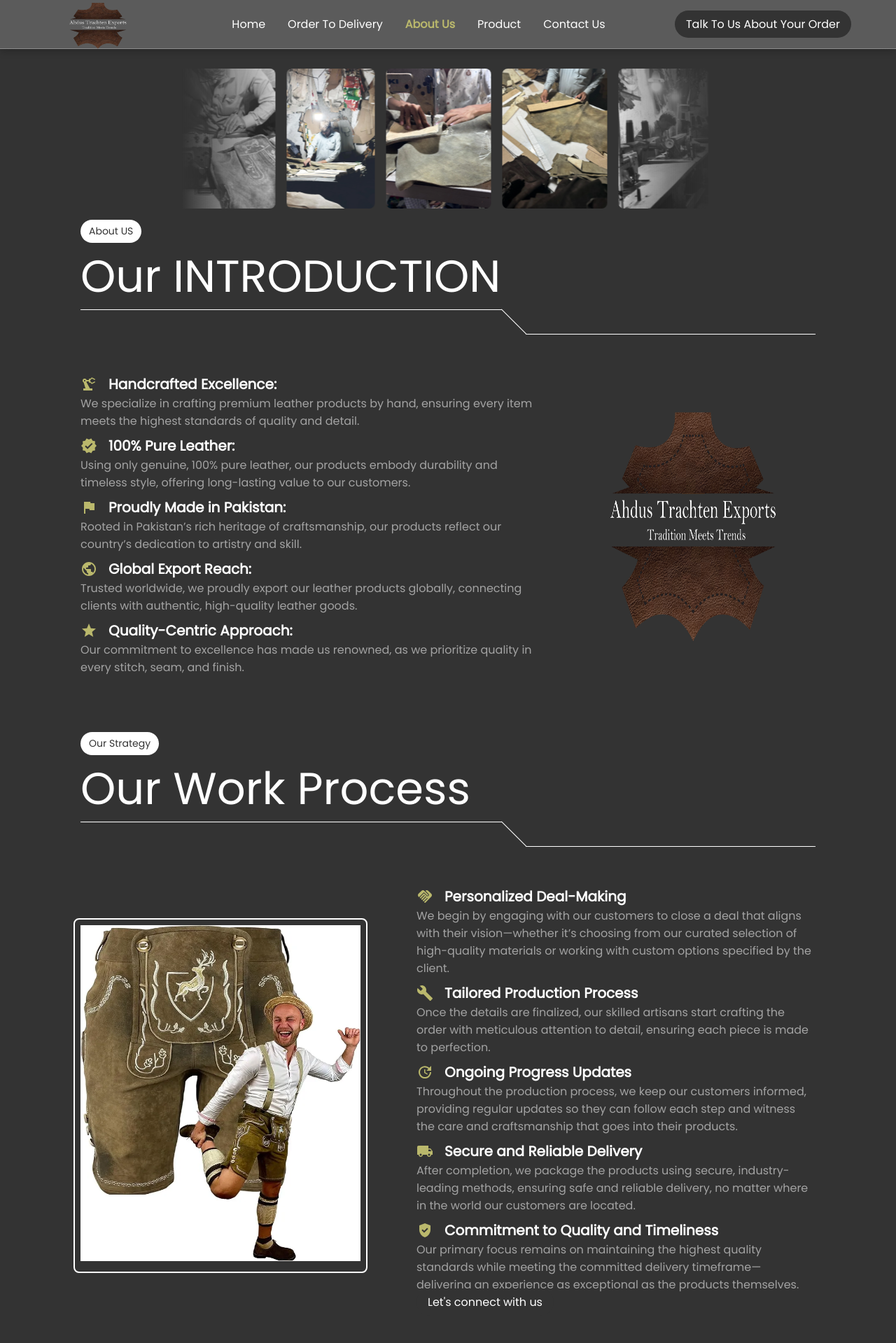
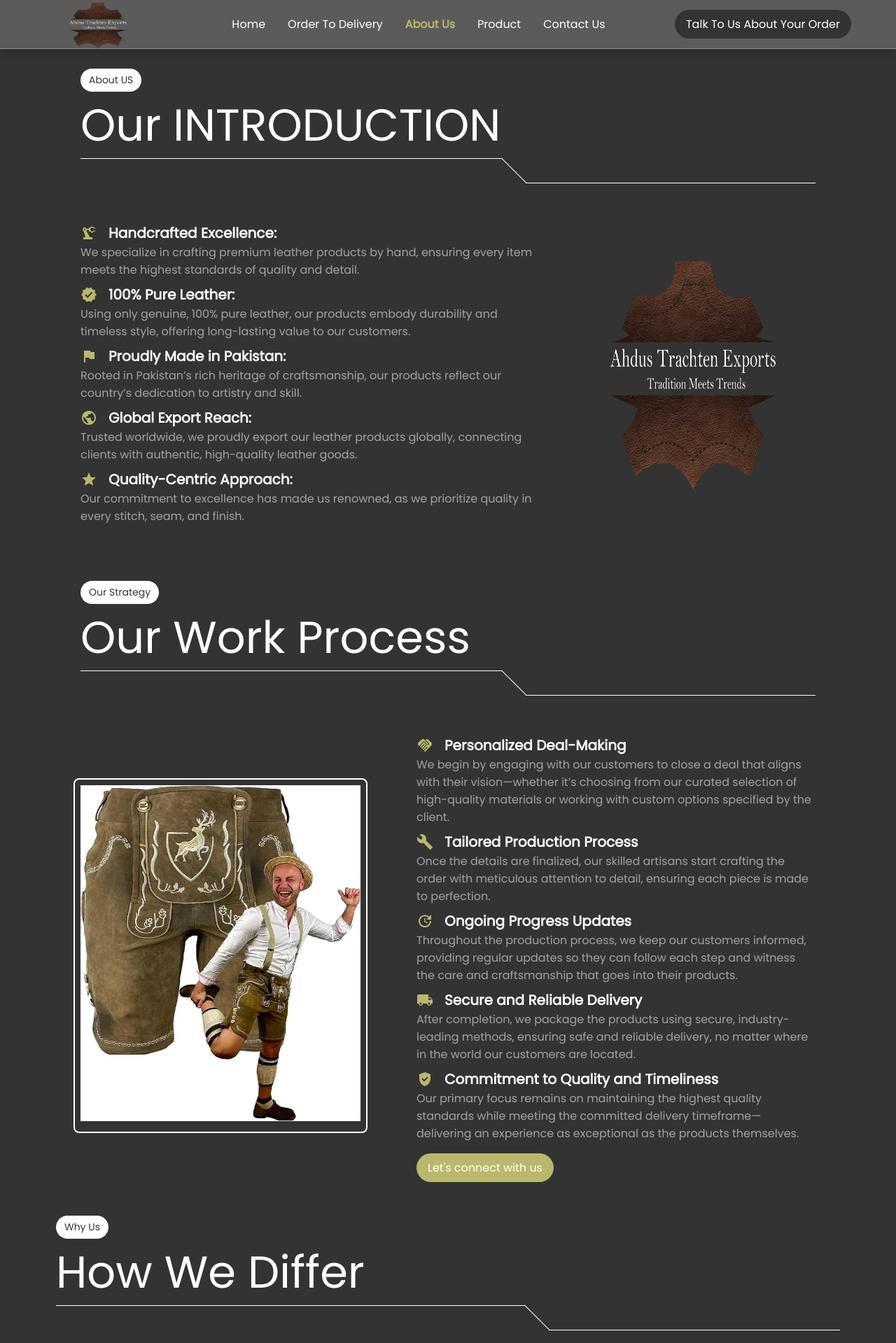
Before and after one commit to MusaZaidi110/AHDUSTRACHTEN, a React (Vite) app: page /About in a window 1280 px wide. Shown: the top 1919 px of the page at 70% size. Built offline with nearby package versions, Linux system fonts and the light colour scheme.

Commit message:
fixes done

```diff
--- a/src/Components/Collection/Collection.css
+++ b/src/Components/Collection/Collection.css
@@ -1,5 +1,8 @@
 .collection {
   background-color: #e8e8e8;
+    width: 100%;
+  min-height: 500px;
+  padding: 3rem 5rem;
 }
 
 .collection .mainTitle {
--- a/src/Components/InfinityLoop/LoopElement.jsx
+++ /dev/null
@@ -1,157 +0,0 @@
-import React, { useEffect } from "react";
-import styled, { keyframes, css } from "styled-components";
-
-import img1 from "../../assets/Delivery/Delivery-Packing-1.webp";
-import img2 from "../../assets/Delivery/Delivery-Packing-2.webp";
-import img3 from "../../assets/Delivery/Delivery-Received.webp";
-import img4 from "../../assets/Delivery/Delivery-Transport-1.webp";
-import img5 from "../../assets/Delivery/Delivery-Transport-2.webp";
-import img6 from "../../assets/Machine/Machine-1.webp";
-import img7 from "../../assets/Machine/Machine-3.webp";
-import img8 from "../../assets/Making/Making-Part-4.webp";
-import img9 from "../../assets/Making/Making-Part-5.webp";
-import img10 from "../../assets/Making/Making-Part-6.webp";
-import img11 from "../../assets/Making/Making-Part-7.webp";
-import img12 from "../../assets/Making/Making-Parts-1.webp";
-import img13 from "../../assets/Making/Making-Parts-2.webp";
-import img14 from "../../assets/Making/Making-Parts-3.webp";
-import img15 from "../../assets/Product/Product-1.webp";
-import img16 from "../../assets/Product/Product-2.webp";
-import img17 from "../../assets/Product/Product-3.webp";
-import img18 from "../../assets/Product/Product-4.webp";
-import img19 from "../../assets/Product/Product-5.webp";
-import img20 from "../../assets/Product/Product-6.webp";
-import img21 from "../../assets/Product/Product-7.webp";
-import img22 from "../../assets/Product/Product-8.webp";
-import img23 from "../../assets/Product/Product-9.webp";
-import img24 from "../../assets/Product/Product-10.webp";
-import img25 from "../../assets/Product/Product-Leather-1.webp";
-import img26 from "../../assets/Product/Product-Leather-2.webp";
-import img27 from "../../assets/Team/Machine-3.webp";
-import img28 from "../../assets/Team/Making-Part-10.webp";
-import img29 from "../../assets/Team/Making-Part-11.webp";
-import img30 from "../../assets/Team/Making-Part-7.webp";
-import img31 from "../../assets/Team/Making-Part-9.webp";
-import img32 from "../../assets/Team/Team-1.webp";
-
-// CSS animations and styles
-const scroll = keyframes`
-  to {
-    transform: translate(calc(-50% - 0.5rem));
-  }
-`;
-
-const ScrollerContainer = styled.div`
-  max-width: 760px;
-  overflow: hidden;
-  display: flex;
-  margin: 0 auto;
-  align-items: center;
-  justify-content: center;
-  ${({ animated }) =>
-    animated &&
-    css`
-      -webkit-mask: linear-gradient(
-        90deg,
-        transparent,
-        white 20%,
-        white 80%,
-        transparent
-      );
-      mask: linear-gradient(
-        90deg,
-        transparent,
-        white 20%,
-        white 80%,
-        transparent
-      );
-    `}
-`;
-
-const ScrollerInner = styled.div`
-  display: flex;
-  gap: 1rem;
-  padding-block: 1rem;
-  flex-wrap: ${({ animated }) => (animated ? "nowrap" : "wrap")};
-  width: ${({ animated }) => (animated ? "max-content" : "auto")};
-  animation: ${({ animated, speed, direction }) =>
-    animated &&
-    css`
-      ${scroll} ${speed || "40s"} ${direction || "forwards"} linear infinite;
-    `};
-`;
-
-const Img = styled.img`
-  border-radius: 8px;
-  max-width: 150px;
-  object-fit: cover;
-  height: 200px;
-`;
-
-// Main Component
-const LoopElement = () => {
-  useEffect(() => {
-    // Check if user prefers reduced motion
-    if (!window.matchMedia("(prefers-reduced-motion: reduce)").matches) {
-      addAnimation();
-    }
-  }, []);
-
-  const addAnimation = () => {
-    // Add clones for continuous scrolling effect
-    const scrollerInner = document.querySelector(".scroller__inner");
-    const scrollerContent = Array.from(scrollerInner.children);
-
-    scrollerContent.forEach((item) => {
-      const duplicatedItem = item.cloneNode(true);
-      duplicatedItem.setAttribute("aria-hidden", true);
-      scrollerInner.appendChild(duplicatedItem);
-    });
-  };
-
-  return (
-    <ScrollerContainer animated data-direction="right" data-speed="slow">
-      <ScrollerInner
-        className="scroller__inner"
-        animated
-        speed="160s"
-        direction="reverse"
-      >
-        <Img src={img1} alt="Avatar 1" />
-        <Img src={img2} alt="Avatar 2" />
-        <Img src={img3} alt="Avatar 3" />
-        <Img src={img4} alt="Avatar 4" />
-        <Img src={img5} alt="Avatar 5" />
-        <Img src={img6} alt="Avatar 6" />
-        <Img src={img7} alt="Avatar 7" />
-        <Img src={img8} alt="Avatar 8" />
-        <Img src={img9} alt="Avatar 9" />
-        <Img src={img10} alt="Avatar 10" />
-        <Img src={img11} alt="Avatar 11" />
-        <Img src={img12} alt="Avatar 12" />
-        <Img src={img13} alt="Avatar 13" />
-        <Img src={img14} alt="Avatar 14" />
-        <Img src={img15} alt="Avatar 15" />
-        <Img src={img16} alt="Avatar 16" />
-        <Img src={img17} alt="Avatar 17" />
-        <Img src={img18} alt="Avatar 18" />
-        <Img src={img19} alt="Avatar 19" />
-        <Img src={img20} alt="Avatar 20" />
-        <Img src={img21} alt="Avatar 21" />
-        <Img src={img22} alt="Avatar 22" />
-        <Img src={img23} alt="Avatar 23" />
-        <Img src={img24} alt="Avatar 24" />
-        <Img src={img25} alt="Avatar 25" />
-        <Img src={img26} alt="Avatar 26" />
-        <Img src={img27} alt="Avatar 27" />
-        <Img src={img28} alt="Avatar 28" />
-        <Img src={img29} alt="Avatar 29" />
-        <Img src={img30} alt="Avatar 30" />
-        <Img src={img31} alt="Avatar 31" />
-        <Img src={img32} alt="Avatar 32" />
-      </ScrollerInner>
-    </ScrollerContainer>
-  );
-};
-
-export default LoopElement;
--- a/src/Components/SwiperTestimonials/Testimonials.css
+++ b/src/Components/SwiperTestimonials/Testimonials.css
@@ -1,7 +1,8 @@
 .testimonials {
   width: 100%;
+  position: relative;
   min-height: 500px;
-  position: relative;
+  padding: 3rem 5rem;
 }
 .titleHeader {
   /* padding-left: 5rem; */
--- a/src/Components/WhyUs/WhyUs.css
+++ b/src/Components/WhyUs/WhyUs.css
@@ -1,5 +1,8 @@
 .whyus {
   background-color: #333;
+  width: 100%;
+  min-height: 500px;
+  padding: 3rem 5rem;
 }
 .whyus .borderLine .upline {
   width: 100% !important;
--- a/src/Components/WhyUsImages/WhyUsImages.css
+++ b/src/Components/WhyUsImages/WhyUsImages.css
@@ -1,5 +1,8 @@
 .whyusimage {
     background-color: #333;
+    width: 100%;
+    min-height: 500px;
+    padding: 3rem 5rem;
 }
 
 .whyusimage .borderLine .upline {
--- a/src/Components/WhyUsImages/WhyUsImages.jsx
+++ b/src/Components/WhyUsImages/WhyUsImages.jsx
@@ -48,7 +48,7 @@
     ];
 
     return (
-        <section className="whyusimage">
+        <div className="whyusimage">
             {/* Titles */}
             <div className="title">Why Us</div>
             <div className="mainTitle">How We Differ</div>
@@ -84,7 +84,7 @@
                     </SwiperSlide>
                 ))}
             </Swiper>
-        </section>
+        </div>
     );
 };
 
--- a/src/Pages/About/About.css
+++ b/src/Pages/About/About.css
@@ -4,10 +4,8 @@
   overflow: hidden;
   width: 100vw;
   background-color: #333;
-}
-
-.loopElement {
-  margin-top: 2rem;
+  margin-top: 3rem;
+  padding-bottom: 0px;
 }
 
 .aboutContent {
@@ -98,6 +96,17 @@
   transform: scale(1.05);
 }
 
+.right .btn{
+  background-color: #bab86c;
+  margin-top: 1rem;
+
+
+
+}
+.right .btn:hover{
+  background-color: #cecb78;
+}
+
 @media screen and (max-width: 678px) {
   .aboutContent {
     max-width: 1050px;
--- a/src/Pages/About/AboutPage.jsx
+++ b/src/Pages/About/AboutPage.jsx
@@ -1,6 +1,5 @@
 import React from "react";
 import "./About.css";
-import LoopElement from "../../Components/InfinityLoop/LoopElement.jsx";
 import LogoImg from "../../assets/Logo/logo white png.png";
 import menProduct from "../../assets/Product/Product-5.webp";
 import ListItemIcon from "@mui/material/ListItemIcon";
@@ -14,15 +13,12 @@
 import UpdateIcon from "@mui/icons-material/Update";
 import LocalShippingIcon from "@mui/icons-material/LocalShipping";
 import GppGoodIcon from "@mui/icons-material/GppGood";
+import WhyUsImages from "../../Components/WhyUsImages/WhyUsImages.jsx";
 
 const AboutPage = () => {
   return (
     <>
       <section className="About">
-        <div className="loopElement">
-          <LoopElement />
-        </div>
-
         <div className="aboutContent">
           <div className="title">About US</div>
           <div className="mainTitle">Our INTRODUCTION </div>
@@ -197,6 +193,7 @@
           </div>
         </div>
       </section>
+      <WhyUsImages />
     </>
   );
 };
--- a/src/Pages/ContactUs/ContactPage.css
+++ b/src/Pages/ContactUs/ContactPage.css
@@ -57,7 +57,7 @@
 
 .row {
   display: flex;
-  flwx-wrap: wrap;
+  flex-wrap: wrap;
   align-items: center;
   justify-content: space-between;
 }
--- a/src/Pages/Product/Product.css
+++ b/src/Pages/Product/Product.css
@@ -39,7 +39,7 @@
 
 .contentCard {
   padding: 1rem;
-  text-align: center;
+  text-align: left;
 }
 
 .overlay {
--- a/src/main.css
+++ b/src/main.css
@@ -22,6 +22,8 @@
   cursor: pointer;
   border-radius: 30px;
   text-decoration: none;
+  display: block;
+    width: fit-content;
 }
 .btn:hover {
   background-color: #bab86c;
@@ -82,9 +84,3 @@
   margin-top: 35px;
   margin-left: 34px;
 }
-
-section {
-  width: 100%;
-  min-height: 500px;
-  padding: 3rem 5rem;
-}
```
